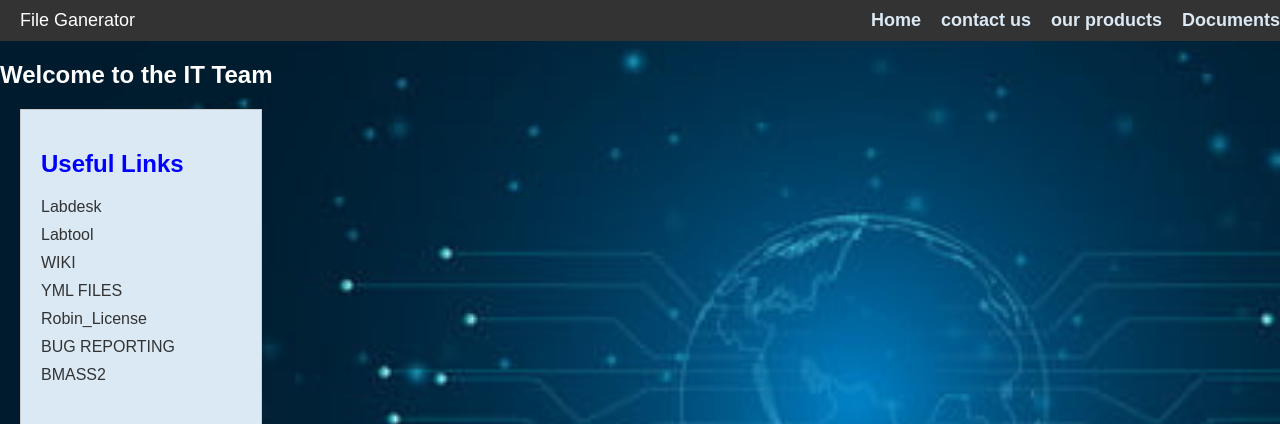
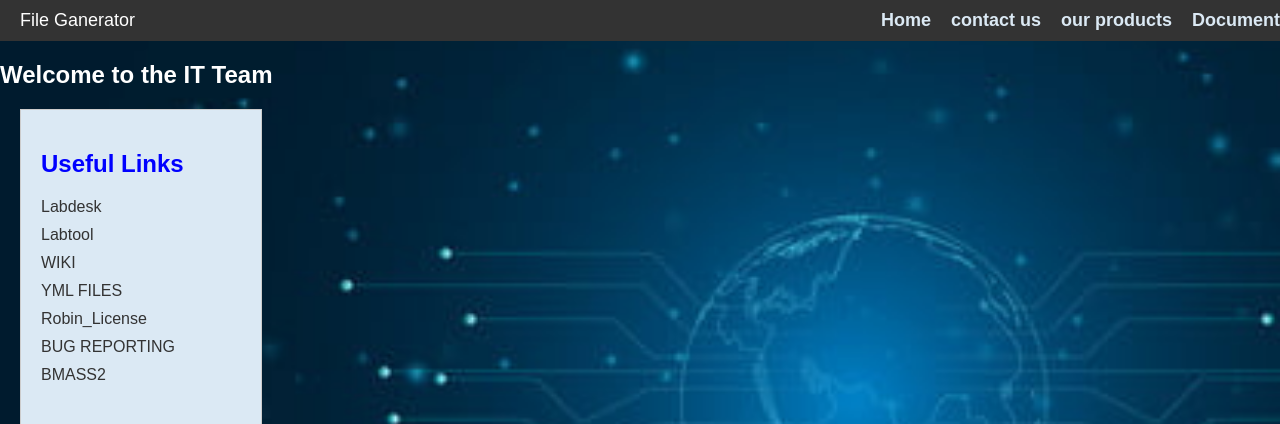
Before and after one commit to satishgore01/gitjenkins, a Flask app: template templates/home.html in a window 1280 px wide. Shown: the top 424 px of the page. Run offline with Flask 2, Linux system fonts and the light colour scheme; the template is opened without the code that fills it, so the values that code supplies are empty.

Commit message:
Update home.html

```diff
--- a/templates/home.html
+++ b/templates/home.html
@@ -113,7 +113,7 @@
             <a href="http://:5000/home">Home</a>
             <a href="http://10.21.3.125:5000/">contact us</a>
             <a href="http://10.21.3.125:5000/">our products</a>
-	    <a href="http://10.21.3.125:5000/">Documents</a>
+	    <a href="http://10.21.3.125:5000/">Document</a>
         </nav>
 
     </header>
```
